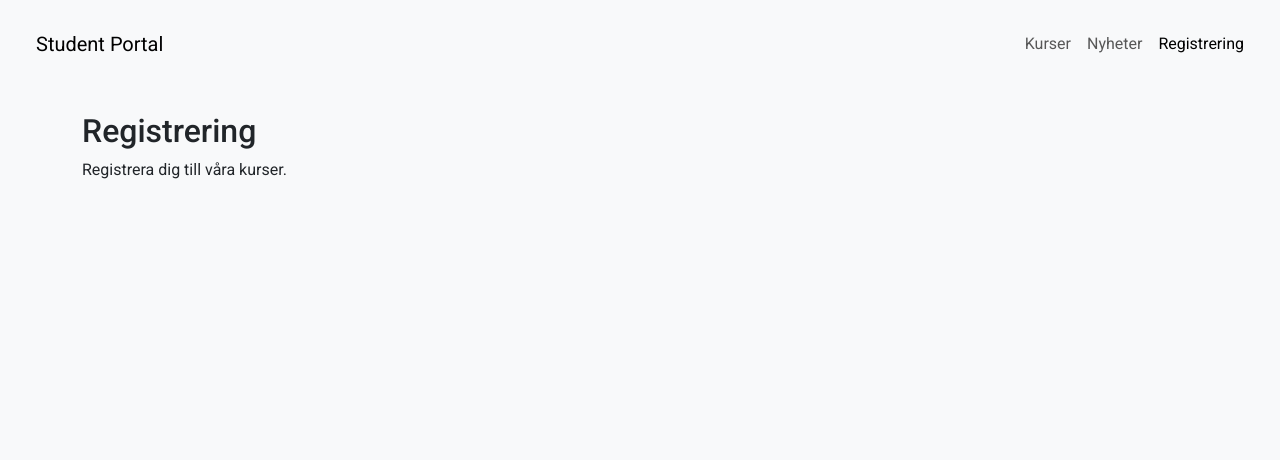
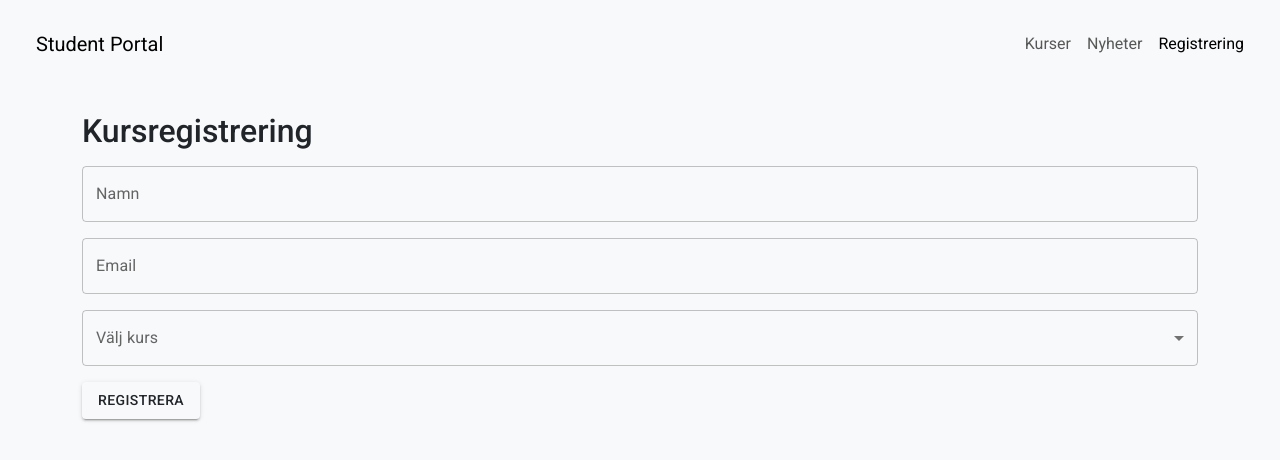
Before and after one commit to JoseRaul-TR/student-portal, a React (Vite) app: page /registration in a window 1280 px wide. Shown: the top 460 px of the page. Built offline with nearby package versions, Linux system fonts and the light colour scheme.

Commit message:
add RegistrationContext and Registration component

```diff
--- a/src/App.jsx
+++ b/src/App.jsx
@@ -5,7 +5,7 @@ import Navbar from "./components/Navbar";
 import Home from "./pages/Home";
 import Courses from "./pages/Courses";
 import News from "./pages/News";
-import Register from "./pages/Register";
+import Registration from "./pages/Registration";
 import CourseDetails from "./pages/CourseDetails";
 
 function App() {
@@ -18,7 +18,7 @@ function App() {
           <Route path="/courses" element={<Courses />} />
           <Route path="courses/:id" element={<CourseDetails/>} />
           <Route path="/news" element={<News />} />
-          <Route path="/registration" element={<Register />} />
+          <Route path="/registration" element={<Registration />} />
           {/* Route -> wrong URL */}
           <Route
             path="*"
--- /dev/null
+++ b/src/contexts/RegistrationContext.jsx
@@ -0,0 +1,19 @@
+import React, { createContext, useState } from "react";
+
+export const RegistrationContext = createContext();
+
+export const RegistrationProvider = ({ children }) => {
+    const [registeredCourses, setRegisteredCourses] = useState([]);
+
+    const registerStudent = (studentName, studentEmail, courseId, courseName) => {
+        setRegisteredCourses(prevCourses => [...prevCourses, { studentName, studentEmail, courseId}]);
+        alert(`Du har registrerat dig för kursen: ${courseName}`);
+        console.log('Registered courses: ', registeredCourses);
+    };
+
+    return (
+        <RegistrationContext.Provider value={{ registeredCourses, registerStudent }}>
+            {children}
+        </RegistrationContext.Provider>
+    );
+}
--- a/src/main.jsx
+++ b/src/main.jsx
@@ -2,18 +2,20 @@ import React from "react";
 import ReactDOM from "react-dom/client";
 import App from "./App";
 import { BrowserRouter } from "react-router-dom";
-import 'bootstrap/dist/css/bootstrap.min.css';
-import 'bootstrap/dist/js/bootstrap.bundle.min.js';
-import '@fontsource/roboto/300.css';
-import '@fontsource/roboto/400.css';
-import '@fontsource/roboto/500.css';
-import '@fontsource/roboto/700.css';
-
+import "bootstrap/dist/css/bootstrap.min.css";
+import "bootstrap/dist/js/bootstrap.bundle.min.js";
+import "@fontsource/roboto/300.css";
+import "@fontsource/roboto/400.css";
+import "@fontsource/roboto/500.css";
+import "@fontsource/roboto/700.css";
+import { RegistrationProvider } from "./contexts/RegistrationContext";
 
 ReactDOM.createRoot(document.getElementById("root")).render(
   <React.StrictMode>
     <BrowserRouter>
-      <App />
+      <RegistrationProvider>
+        <App />
+      </RegistrationProvider>
     </BrowserRouter>
   </React.StrictMode>
 );
--- a/src/pages/Register.jsx
+++ /dev/null
@@ -1,10 +0,0 @@
-import React from "react";
-
-export default function Register() {
-    return (
-        <div className="">
-            <h2>Registrering</h2>
-            <p>Registrera dig till våra kurser.</p>
-        </div>
-    );
-}
--- /dev/null
+++ b/src/pages/Registration.jsx
@@ -0,0 +1,81 @@
+import React, { useState, useContext } from "react";
+import { RegistrationContext } from "../contexts/RegistrationContext";
+import TextField from '@mui/material/TextField';
+import Button from '@mui/material/Button';
+import Select from '@mui/material/Select';
+import MenuItem from '@mui/material/MenuItem';
+import InputLabel from '@mui/material/InputLabel';
+import FormControl from '@mui/material/FormControl';
+
+const coursesData = [
+  { id: 1, name: "Introduktion till Programmering" },
+  { id: 2, name: "Avancerad JavaScript" },
+  { id: 3, name: "Webbutveckling med React" },
+];
+
+export default function Registration() {
+  const [name, setName] = useState("");
+  const [email, setEmail] = useState("");
+  const [selectedCourseId, setSelectedCourseId] = useState("");
+  const { registerStudent } = useContext(RegistrationContext);
+
+  const handleRegistration = () => {
+    if (name && email && selectedCourseId) {
+        const selectedCourse = coursesData.find(course => course.id === parseInt(selectedCourseId));
+        const courseName = selectedCourse ? selectedCourse.name : 'Okänd kurs';
+      registerStudent(name, email, parseInt(selectedCourseId), courseName);
+      // Reset the form
+      setName("");
+      setEmail("");
+      setSelectedCourseId("");
+    } else {
+      alert("Vänligen fyll i alla fält.");
+    }
+  };
+
+  return (
+    <>
+      <h2>Kursregistrering</h2>
+      <form className="mt-3">
+        <TextField
+          label="Namn"
+          variant="outlined"
+          fullWidth
+          value={name}
+          onChange={(e) => setName(e.target.value)}
+          className="mb-3"
+        />
+        <TextField
+          label="Email"
+          variant="outlined"
+          fullWidth
+          value={email}
+          onChange={(e) => setEmail(e.target.value)}
+          className="mb-3"
+        />
+        <FormControl fullWidth className="mb-3">
+          <InputLabel id="course-select-label">Välj kurs</InputLabel>
+          <Select
+            labelIde="course-select-label"
+            id="course-select"
+            value={selectedCourseId}
+            label="Välj kurs"
+            onChange={(e) => setSelectedCourseId(e.target.value)}
+          >
+            <MenuItem value="">
+              <em>Ingen</em>
+            </MenuItem>
+            {coursesData.map((course) => (
+              <MenuItem key={course.id} value={course.id}>
+                {course.name}
+              </MenuItem>
+            ))}
+          </Select>
+        </FormControl>
+        <Button variant="contained" color="primay" onClick={handleRegistration}>
+          Registrera
+        </Button>
+      </form>
+    </>
+  );
+}
```
